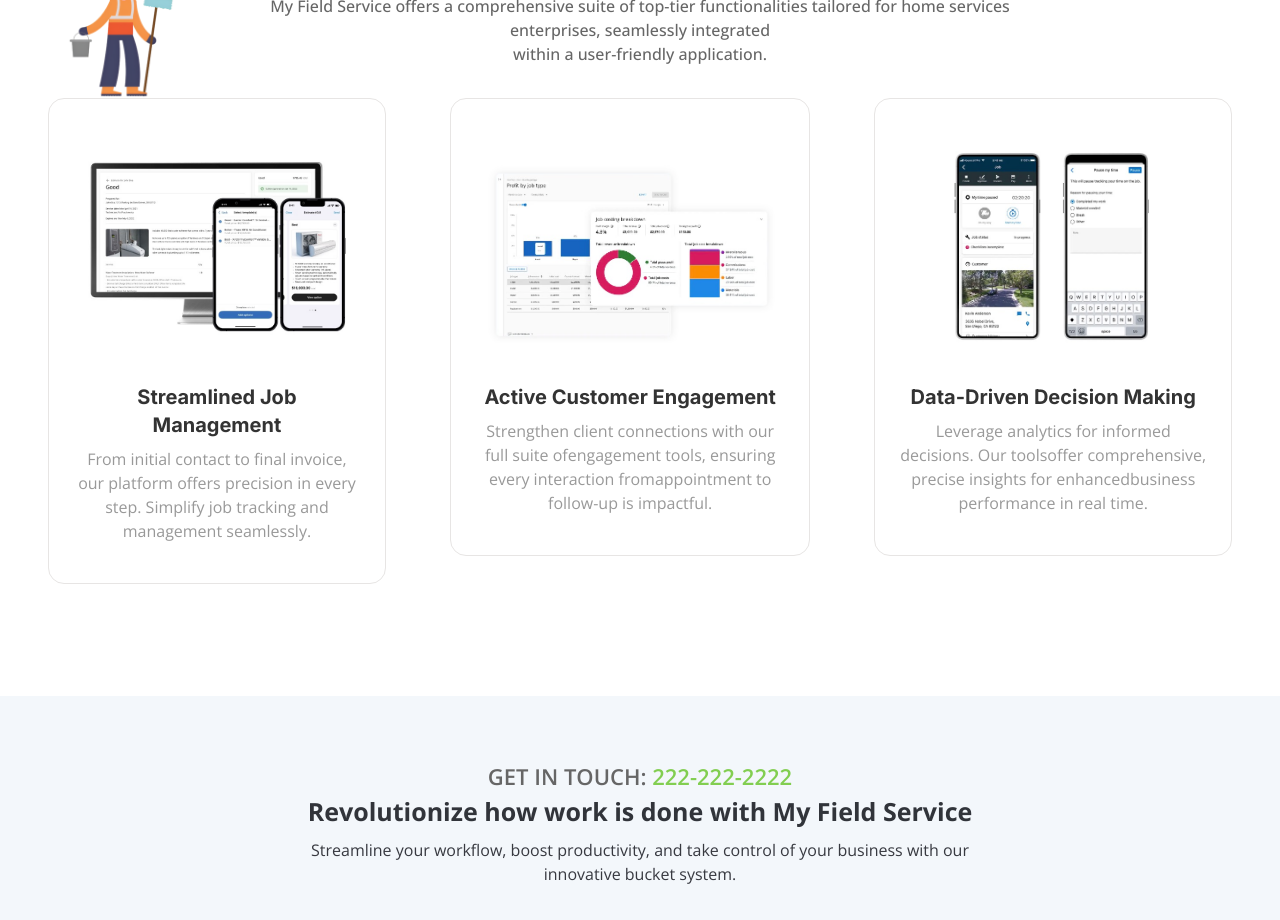
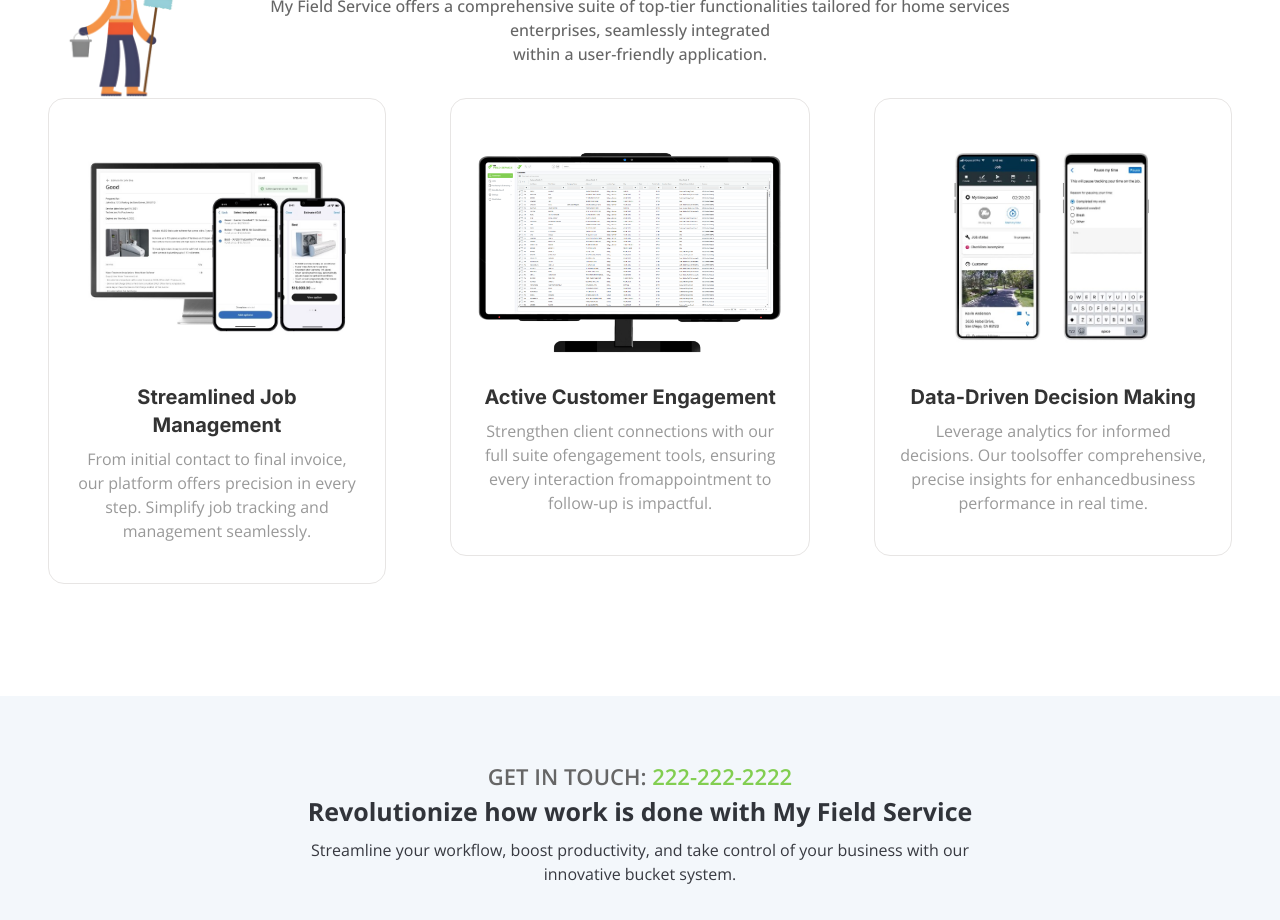
Before and after one commit to MattDavid99/Bucket_FSS, a React (Vite) app: page / in a window 1280 px wide. Shown: the part 1220-2140 px from the top of the page. Built offline with nearby package versions, Linux system fonts and the light colour scheme; no server answers.

Commit message:
progress

```diff
--- a/src/components/landing-page/services.jsx
+++ b/src/components/landing-page/services.jsx
@@ -61,7 +61,7 @@
             hidden: { opacity: 0, y: -100 },
           }}>
           <img
-            src="/landing-page/service2.jpg"
+            src="/landing-page/Customers-Img.png"
             className="h-[16.25rem] w-full rounded-t-2xl object-contain"
             alt="Service for Active Customer Engagement"
           />
```
Also changed, not shown: public/landing-page/Customers-Img.png (added).
